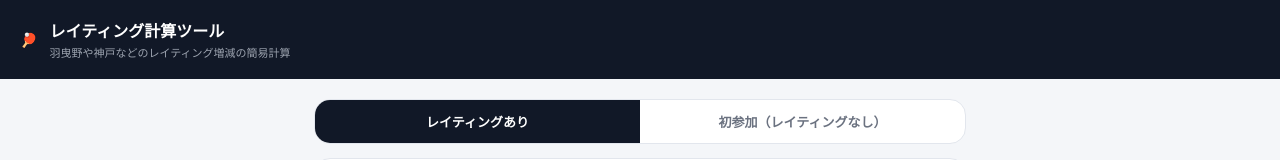
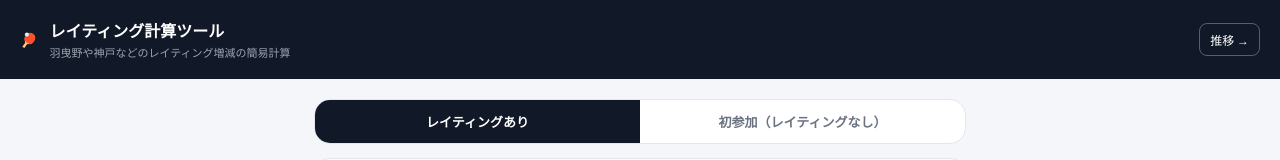
Before and after one commit to ratingsearch/ratingcalculation2, a plain HTML site: page index.html in a window 1280 px wide. Shown: the top 160 px of the page. Drawn offline with Linux system fonts and the light colour scheme.

Commit message:
Update index.html

```diff
--- a/index.html
+++ b/index.html
@@ -321,6 +321,18 @@ input::placeholder {
     <h1>レイティング計算ツール</h1>
     <p>羽曳野や神戸などのレイティング増減の簡易計算</p>
   </div>
+<a href="https://ratingsearch.github.io/ratingsearch2/"
+   style="
+     margin-left:auto;
+     padding:6px 10px;
+     font-size:12px;
+     border:1px solid rgba(255,255,255,0.3);
+     border-radius:8px;
+     color:white;
+     text-decoration:none;
+   ">
+  推移 →
+</a>
 </header>
 
 <div class="container">
```
